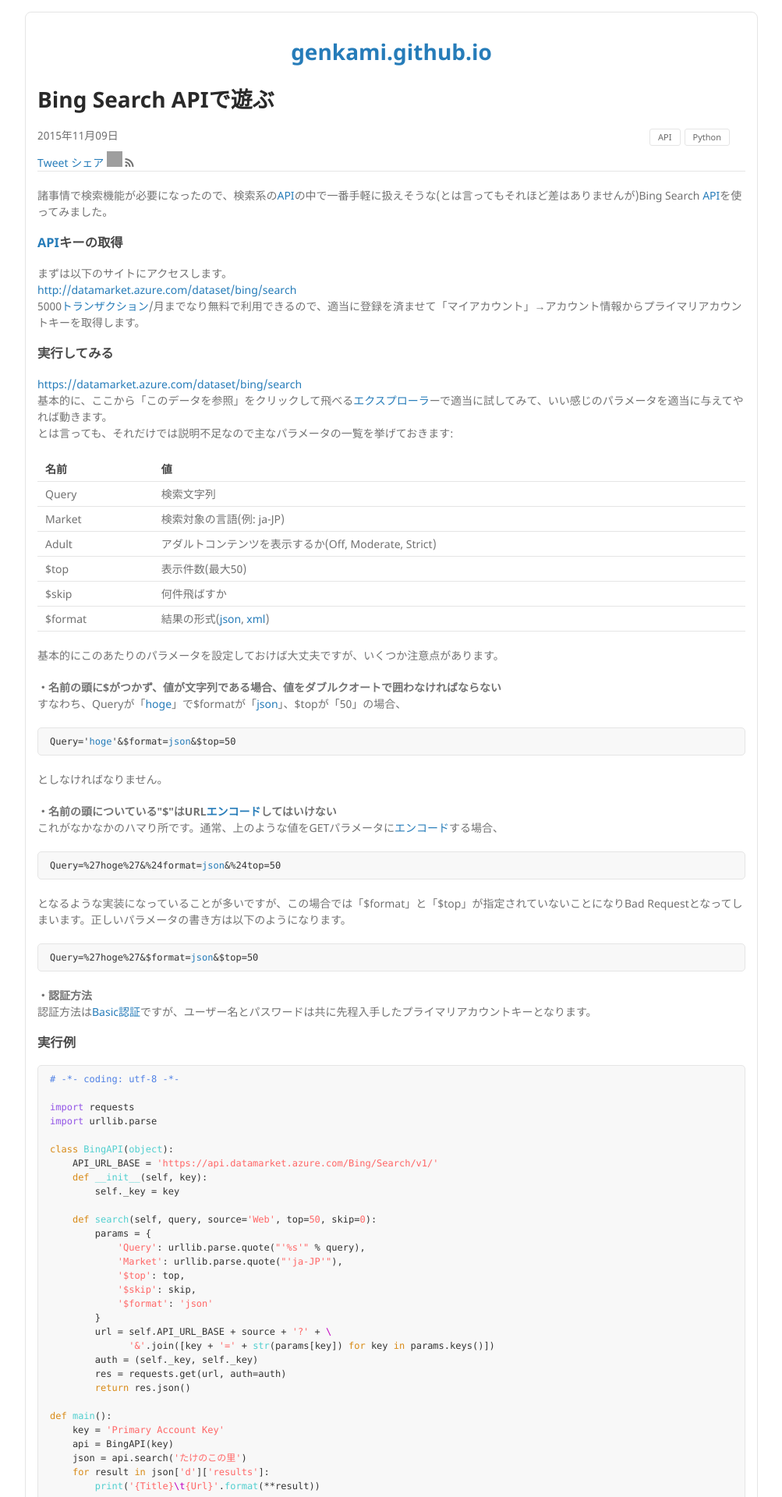
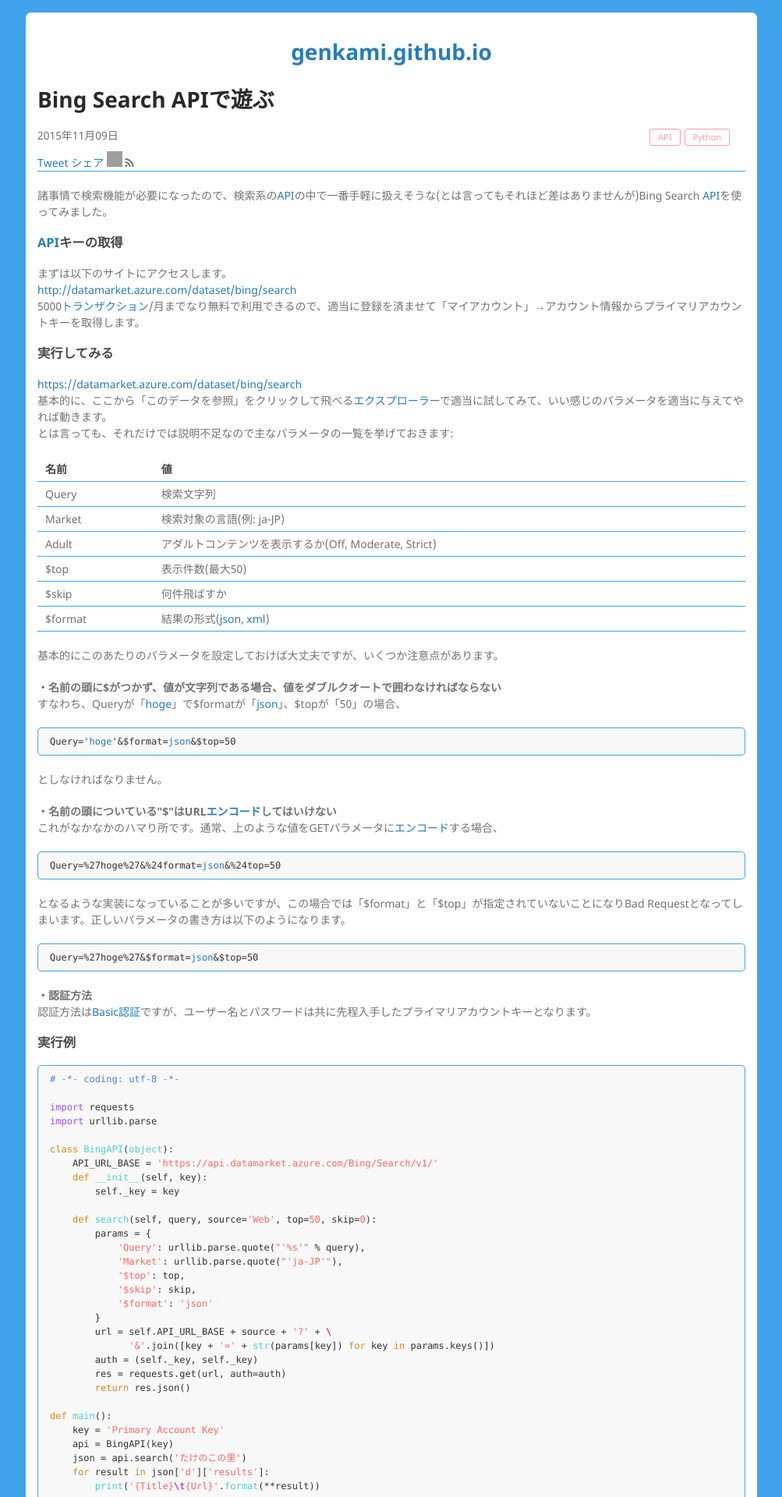
Before and after one commit to genkami/genkami.github.io, a Jekyll site: the page built from _posts/2015-11-09-200000.html, in a window 1280 px wide. Shown: the top 1920 px of the page at 78% size, without its empty margins (138-1141 px from the left). Built offline with Jekyll 4.4.1, drawn with Linux system fonts in a browser that asks for light colours; comment, search, counter and statistics services are not loaded; grey boxes are pictures that could not be loaded.

Commit message:
ペールトーンのテーマを作った

```diff
--- a/_sass/genkami-github-io.scss
+++ b/_sass/genkami-github-io.scss
@@ -1,5 +1,5 @@
 @import "jekyll-theme-minimal";
-@import "theme/simple";
+@import "theme/pale";
 
 @mixin clear-float() {
     &:after {
--- /dev/null
+++ b/_sass/theme/pale.scss
@@ -0,0 +1,26 @@
+$outer-background-color: #40a3eb;
+$inner-background-color: #ffffff;
+
+$border-color: $outer-background-color;
+
+$font-color: #727272;
+
+$link-color: #267cb9;
+$link-hover-color: #006699;
+
+$hr-color: $border-color;
+
+$code-background-color: #f8f8f8;
+$code-font-color: #333333;
+
+$tag-font-color: #ff9ca8;
+$tag-font-hover-color: $tag-font-color;
+$tag-font-active-color: $tag-font-color;
+$tag-background-color: $inner-background-color;
+$tag-border-color: $tag-font-color;
+
+$h1-color: #292929;
+$h2-color: #393939;
+$h3-color: #494949;
+
+$copyright-color: #777777;
```
